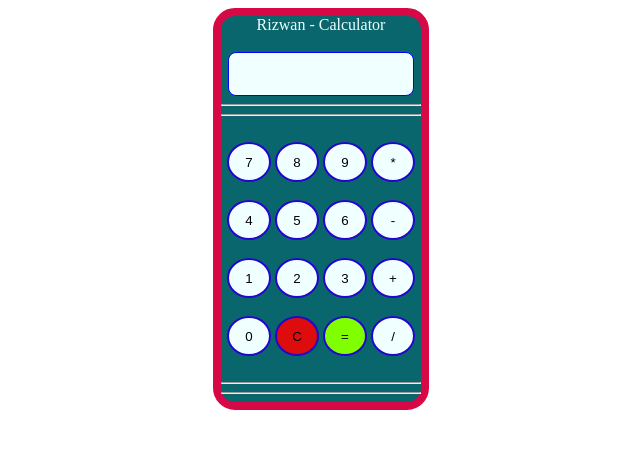
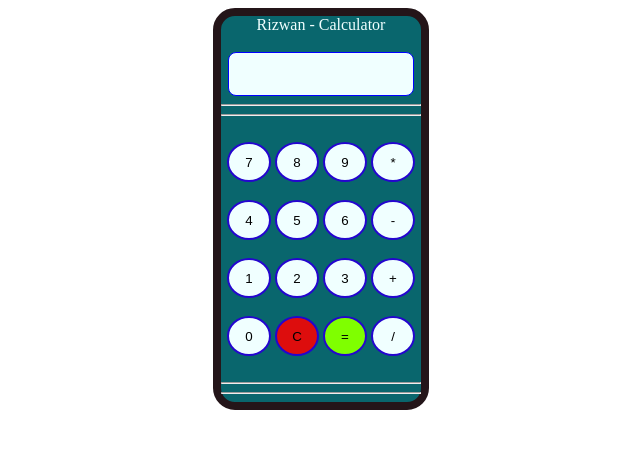
Before and after one commit to MRizwan1057/Calculator, a PHP site: page / in a window 1280 px wide. Shown: the top 449 px of the page, without its empty margins (319-959 px from the left). Run offline with PHP 8.4, Linux system fonts and the light colour scheme.

Commit message:
Add files via upload

```diff
--- a/styles.css
+++ b/styles.css
@@ -1,7 +1,7 @@
 .caldiv {
     width: 200px;
     margin: auto;
-    border: 8px solid rgb(214, 8, 70);
+    border: 8px solid #241519;
     border-radius: 22px;
     background: rgb(9, 102, 109);
     color: azure;
```
